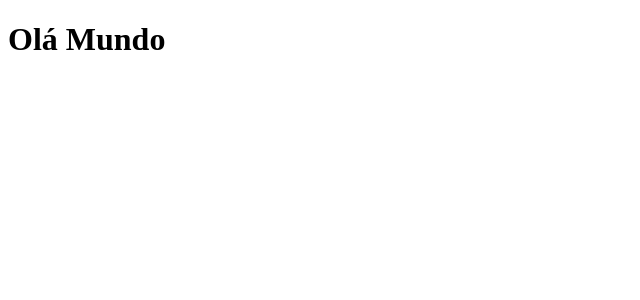
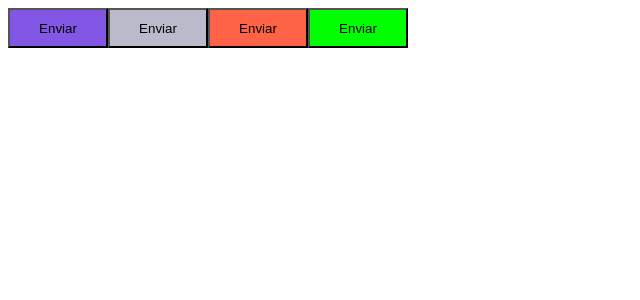
Before and after one commit to HenriqueMarcelo/ignite-timer, a React (Vite) app: page / in a window 1280 px wide. Shown: the top 300 px of the page, without its empty margins (0-640 px from the left). Built offline with nearby package versions, Linux system fonts and the light colour scheme.

Commit message:
Instaling Styled Components

```diff
--- a/package.json
+++ b/package.json
@@ -10,11 +10,13 @@
   },
   "dependencies": {
     "react": "^18.2.0",
-    "react-dom": "^18.2.0"
+    "react-dom": "^18.2.0",
+    "styled-components": "^5.3.6"
   },
   "devDependencies": {
     "@types/react": "^18.0.24",
     "@types/react-dom": "^18.0.8",
+    "@types/styled-components": "^5.1.26",
     "@typescript-eslint/eslint-plugin": "^5.13.0",
     "@typescript-eslint/parser": "^5.0.0",
     "@vitejs/plugin-react": "^2.2.0",
--- a/src/App.tsx
+++ b/src/App.tsx
@@ -1,7 +1,14 @@
-import { useState } from 'react'
+import { ThemeProvider } from 'styled-components';
+import { Button } from './components/Button';
+import { defaultTheme } from './styles/themes.default';
 
 export function App() {
   return (
-    <h1>Olá Mundo</h1>
-  )
+    <ThemeProvider theme={defaultTheme}>
+      <Button />
+      <Button variant="secondary" />
+      <Button variant="danger" />
+      <Button variant="success" />
+    </ThemeProvider>
+  );
 }
--- /dev/null
+++ b/src/components/Button.styles.ts
@@ -0,0 +1,25 @@
+import styled, { css } from 'styled-components';
+
+export type ButtonVariant = 'primary' | 'secondary' | 'danger' | 'success';
+
+interface ButtonContainerProps {
+  variant: ButtonVariant;
+}
+
+const buttonVariants = {
+  primary: 'purple',
+  secondary: 'orange',
+  danger: 'red',
+  success: 'green',
+};
+
+export const ButtonContainer = styled.button<ButtonContainerProps>`
+    width: 100px;
+    height: 40px;
+
+    background-color: ${(props) => props.theme[props.variant]}
+
+    /* ${(props) => css`
+        background-color: ${buttonVariants[props.variant]}
+    `} */
+`;
--- /dev/null
+++ b/src/components/Button.tsx
@@ -0,0 +1,9 @@
+import { ButtonContainer, ButtonVariant } from './Button.styles';
+
+interface ButtonProps {
+  variant?: ButtonVariant;
+}
+
+export function Button({ variant = 'primary' } : ButtonProps) {
+  return <ButtonContainer variant={variant}>Enviar</ButtonContainer>;
+}
--- /dev/null
+++ b/src/styles/themes.default.ts
@@ -0,0 +1,6 @@
+export const defaultTheme = {
+  primary: '#8257e6',
+  secondary: '#BABACA',
+  danger: 'tomato',
+  success: 'lime',
+};
```
Also changed, not shown: 2 other files (tests, documents, lock files or other folders).
